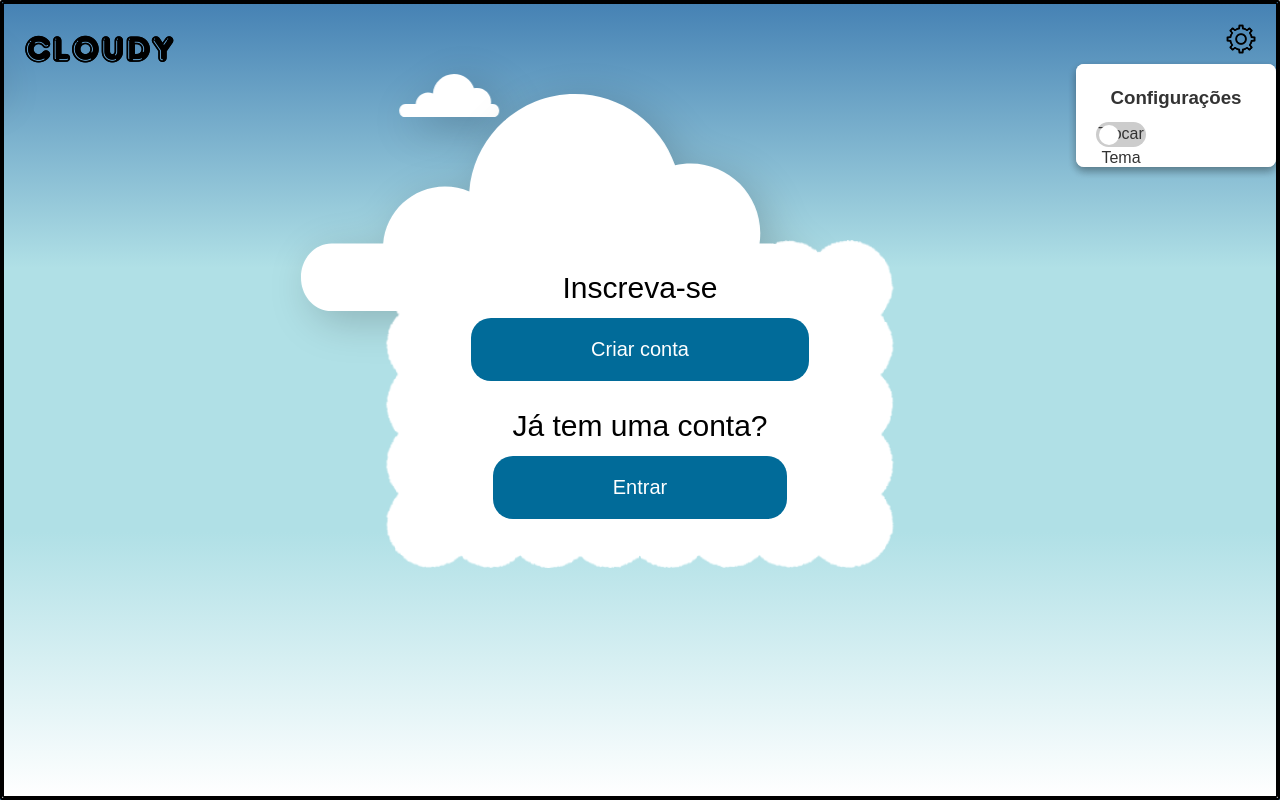
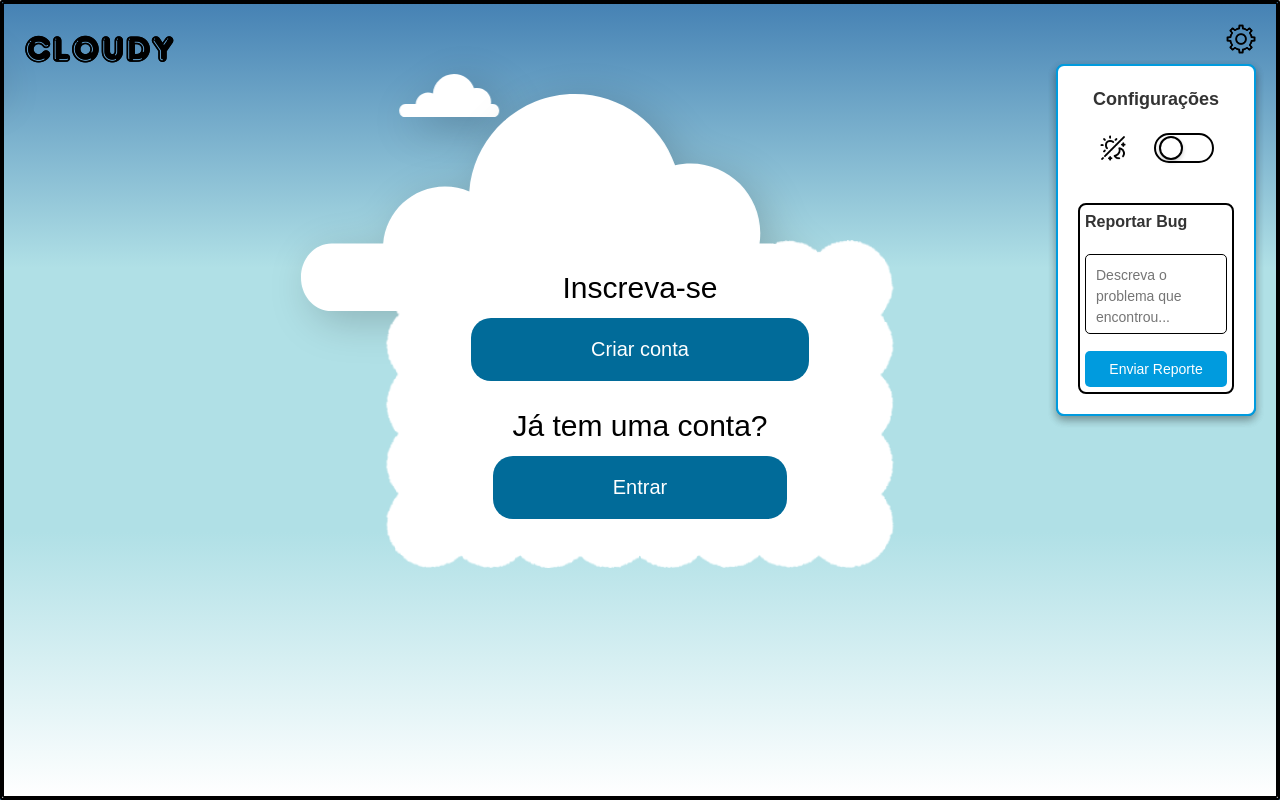
Before and after one commit to Igorrst/Cloudy, a React (Vite) app: page / in a window 1280 px wide. Both pictures are taken after a click on the picture 1241 px from the left and 39 px from the top of the page. Built offline with nearby package versions, Linux system fonts and the light colour scheme.

Commit message:
creating modal toggle buttons and style settings

```diff
--- a/src/App.tsx
+++ b/src/App.tsx
@@ -1,7 +1,7 @@
 import { BrowserRouter as Router, Routes, Route } from 'react-router-dom';
 import BackgroundDay from './components/BackgroundDay';
 import Signup from './pages/Signup';
-import ConfigIcon from './components/ConfigIcon';
+import Configurations from './components/Configurations';
 import LogoType from './components/Logo';
 import Register from './pages/Register';
 import Login from './pages/Login';
@@ -11,7 +11,7 @@ const App = () => {
     <Router>
       <div style={{ position: 'relative', zIndex: 1 }}>
         <BackgroundDay />  { }
-        <ConfigIcon />
+        <Configurations />
         <LogoType />
         <Routes>
           <Route path="/" element={<Signup />} />
--- a/src/components/ConfigIcon/index.tsx
+++ /dev/null
@@ -1,24 +0,0 @@
-import useModalStore from '../../stores/modalStore';
-import { ConfigIconContainer, ModalContainer, ThemeSwitch } from './styles';
-import configIcon from '../../assets/config.png';
-
-const ConfigIcon: React.FC = () => {
-  const { isModalOpen, toggleModal } = useModalStore();
-
-  return (
-    <>
-      <ConfigIconContainer src={configIcon} alt="Configuração" onClick={toggleModal} />
-      {isModalOpen && (
-        <ModalContainer>
-          <h3>Configurações</h3>
-          <ThemeSwitch>
-            <input type="checkbox" id="themeToggle" />
-            <label htmlFor="themeToggle">Trocar Tema</label>
-          </ThemeSwitch>
-        </ModalContainer>
-      )}
-    </>
-  );
-};
-
-export default ConfigIcon;
--- a/src/components/ConfigIcon/styles.ts
+++ /dev/null
@@ -1,62 +0,0 @@
-import styled from 'styled-components';
-
-export const ConfigIconContainer = styled.img`
-  position: absolute;
-  top: 20px;
-  right: 20px;
-  width: 30px;
-  cursor: pointer;
-`;
-
-export const ModalContainer = styled.div`
-  position: absolute;
-  top: 60px;
-  right: 0px;
-  background-color: white;
-  padding: 20px;
-  width: 200px;
-  border-radius: 8px;
-  box-shadow: 0 4px 8px rgba(0, 0, 0, 0.2);
-  text-align: center;
-`;
-
-export const ThemeSwitch = styled.div`
-  display: flex;
-  align-items: center;
-  justify-content: space-between;
-  margin-top: 10px;
-
-  input[type="checkbox"] {
-    display: none;
-  }
-
-  label {
-    position: relative;
-    width: 50px;
-    height: 25px;
-    background-color: #ccc;
-    border-radius: 15px;
-    cursor: pointer;
-    transition: background-color 0.3s;
-  }
-
-  label::before {
-    content: "";
-    position: absolute;
-    top: 3px;
-    left: 3px;
-    width: 20px;
-    height: 20px;
-    background-color: white;
-    border-radius: 50%;
-    transition: transform 0.3s;
-  }
-
-  input[type="checkbox"]:checked + label {
-    background-color: #009BDE;
-  }
-
-  input[type="checkbox"]:checked + label::before {
-    transform: translateX(25px);
-  }
-`;
--- /dev/null
+++ b/src/components/Configurations/index.tsx
@@ -0,0 +1,46 @@
+import useModalStore from '../../stores/modalStore';
+import { useState } from 'react';
+import { ConfigIconContainer, ModalContainer, ThemeContainer, ThemeIcon, ReportSection, Textarea, ReportButton } from './styles';
+import SwitchButton from '../SwitchButton';
+import configIcon from '../../assets/config.png';
+import themeIcon from '../../assets/theme.png';
+
+const Configurations: React.FC = () => {
+    const { isModalOpen, toggleModal } = useModalStore();
+    const [isChecked, setIsChecked] = useState(false);
+    const [reportText, setReportText] = useState('');
+
+    const handleToggle = () => {
+        setIsChecked(!isChecked);
+    };
+
+    const handleReportChange = (event: React.ChangeEvent<HTMLTextAreaElement>) => {
+        setReportText(event.target.value);
+    };
+
+    return (
+        <>
+            <ConfigIconContainer src={configIcon} alt="Configuração" onClick={toggleModal} />
+            {isModalOpen && (
+                <ModalContainer>
+                    <h3>Configurações</h3>
+                    <ThemeContainer>
+                        <ThemeIcon src={themeIcon} alt="Tema" />
+                        <SwitchButton isChecked={isChecked} onToggle={handleToggle} />
+                    </ThemeContainer>
+                    <ReportSection>
+                        <h4>Reportar Bug</h4>
+                        <Textarea
+                            value={reportText}
+                            onChange={handleReportChange}
+                            placeholder="Descreva o problema que encontrou..."
+                        />
+                        <ReportButton>Enviar Reporte</ReportButton>
+                    </ReportSection>
+                </ModalContainer>
+            )}
+        </>
+    );
+};
+
+export default Configurations;
--- /dev/null
+++ b/src/components/Configurations/styles.ts
@@ -0,0 +1,93 @@
+import styled from 'styled-components';
+
+export const ConfigIconContainer = styled.img`
+  position: absolute;
+  top: 20px;
+  right: 20px;
+  width: 30px;
+  cursor: pointer;
+`;
+
+export const ModalContainer = styled.div`
+  position: absolute;
+  top: 60px;
+  right: 20px;
+  background-color: white;
+  padding: 20px;
+  width: 200px;
+  border: 2px solid #009BDE;
+  border-radius: 8px;
+  box-shadow: 0 4px 8px rgba(0, 0, 0, 0.2);
+  text-align: center;
+
+  h3 {
+    font-size: 18px;
+    margin-bottom: 20px;
+  }
+`;
+
+export const ThemeContainer = styled.div`
+  display: flex;
+  align-items: center;
+  justify-content: space-between;
+  margin-top: 20px;
+  margin-left: 20px;
+`;
+
+export const ThemeIcon = styled.img`
+  width: 30px;
+  height: 30px;
+`;
+
+export const ReportSection = styled.div`
+  margin-top: 40px;
+  text-align: left;
+  border: 2px solid black;
+  border-radius: 8px;
+  padding: 5px;
+
+  h4 {
+    margin-bottom: 10px;
+    font-size: 16px;
+    font-weight: bold;
+  }
+`;
+
+export const Textarea = styled.textarea`
+  width: 100%;
+  height: 80px;
+  padding: 10px;
+  margin-top: 10px;
+  border-radius: 5px;
+  border: 1px solid black;
+  font-size: 14px;
+  resize: none;
+  outline: none;
+  transition: border-color 0.3s;
+
+  &:focus {
+    border-color: #009BDE;
+  }
+`;
+
+export const ReportButton = styled.button`
+  width: 100%;
+  margin-top: 10px;
+  padding: 10px;
+  background-color: #009BDE;
+  color: white;
+  border: none;
+  border-radius: 5px;
+  cursor: pointer;
+  font-size: 14px;
+  transition: background-color 0.3s ease;
+
+  &:hover {
+    background-color: #0079B5;
+  }
+
+  &:disabled {
+    background-color: #ccc;
+    cursor: not-allowed;
+  }
+`;
--- /dev/null
+++ b/src/components/SwitchButton/index.tsx
@@ -0,0 +1,24 @@
+import React from 'react';
+import { SwitchContainer, HiddenInput, SwitchLabel, SwitchKnob } from './styles';
+
+interface SwitchButtonProps {
+    isChecked: boolean;
+    onToggle: () => void;
+}
+
+const SwitchButton: React.FC<SwitchButtonProps> = ({ isChecked, onToggle }) => {
+    return (
+        <SwitchContainer onClick={onToggle}>
+            <HiddenInput
+                type="checkbox"
+                checked={isChecked}
+                onChange={onToggle}
+            />
+            <SwitchLabel checked={isChecked}>
+                <SwitchKnob checked={isChecked} />
+            </SwitchLabel>
+        </SwitchContainer>
+    );
+};
+
+export default SwitchButton;
--- /dev/null
+++ b/src/components/SwitchButton/styles.ts
@@ -0,0 +1,36 @@
+import styled from 'styled-components';
+
+export const SwitchContainer = styled.div`
+  display: flex;
+  align-items: center;
+  cursor: pointer;
+`;
+
+export const HiddenInput = styled.input`
+  display: none;
+`;
+
+export const SwitchLabel = styled.label<{ checked: boolean }>`
+  position: relative;
+  width: 60px;
+  height: 30px;
+  margin-right:20px;
+  background-color: ${(props) => (props.checked ? '#009BDE' : 'white')};
+  border: 2px solid black;
+  border-radius: 15px;
+  transition: background-color 0.3s ease;
+  display: flex;
+  align-items: center;
+`;
+
+export const SwitchKnob = styled.div<{ checked: boolean }>`
+  position: absolute;
+  left: ${(props) => (props.checked ? '32px' : '3px')};
+  width: 24px;
+  height: 24px;
+  background-color: white;
+  border: 2px solid black;
+  border-radius: 50%;
+  transition: left 0.3s ease;
+  box-shadow: 0 2px 4px rgba(0, 0, 0, 0.2);
+`;
--- a/src/pages/Login/index.tsx
+++ b/src/pages/Login/index.tsx
@@ -1,5 +1,5 @@
 import { useState } from 'react';
-import ConfigIcon from '../../components/ConfigIcon';
+import Configurations from '../../components/Configurations';
 import {
   LogoImage,
   LoginContainer,
@@ -50,7 +50,7 @@ const Login = () => {
 
   return (
     <>
-      <ConfigIcon />
+      <Configurations />
       <LoginContainer>
         <LogoImage src={CloudyLogo} alt="Logo Cloudy" />
         <FormContainer onSubmit={handleLogin}>
--- a/src/pages/Register/index.tsx
+++ b/src/pages/Register/index.tsx
@@ -8,7 +8,7 @@ import {
   RegisterButton,
   ErrorMessage,
 } from './styles';
-import ConfigIcon from '../../components/ConfigIcon';
+import Configurations from '../../components/Configurations';
 import CloudyLogo from '../../assets/logo.png';
 import { createUser } from '../../services/userService';
 
@@ -109,7 +109,7 @@ const Register = () => {
 
         <RegisterButton type="submit">Registrar</RegisterButton>
       </FormContainer>
-      <ConfigIcon />
+      <Configurations />
     </RegisterContainer>
   );
 };
--- a/src/pages/Signup/index.tsx
+++ b/src/pages/Signup/index.tsx
@@ -1,7 +1,7 @@
 import { useNavigate } from 'react-router-dom';
 import { SignupContainer, ButtonContainer, ButtonLabel, ScreenCloudy } from './styles';
 import LogoType from '../../components/Logo';
-import ConfigIcon from '../../components/ConfigIcon';
+import Configurations from '../../components/Configurations';
 import PrimaryButton from '../../components/Buttons/PrimaryButton';
 
 const Signup: React.FC = () => {
@@ -27,7 +27,7 @@ const Signup: React.FC = () => {
           <PrimaryButton text="Entrar" onClick={handleLogin} />
         </ButtonContainer>
       </ScreenCloudy>
-      <ConfigIcon />
+      <Configurations />
     </SignupContainer>
   );
 };
```
Also changed, not shown: src/assets/theme.png (added).
